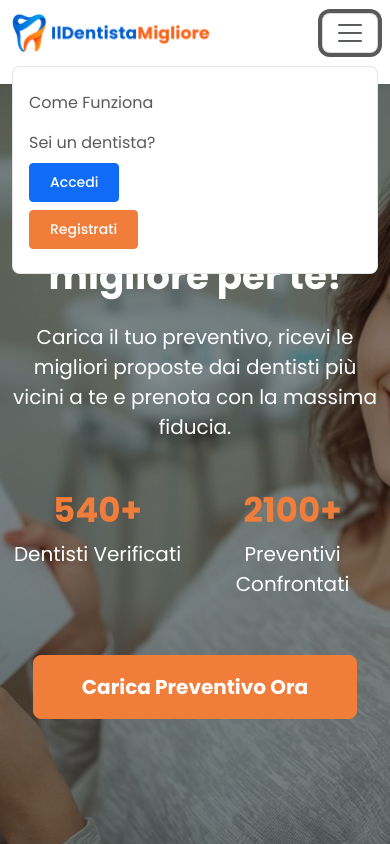
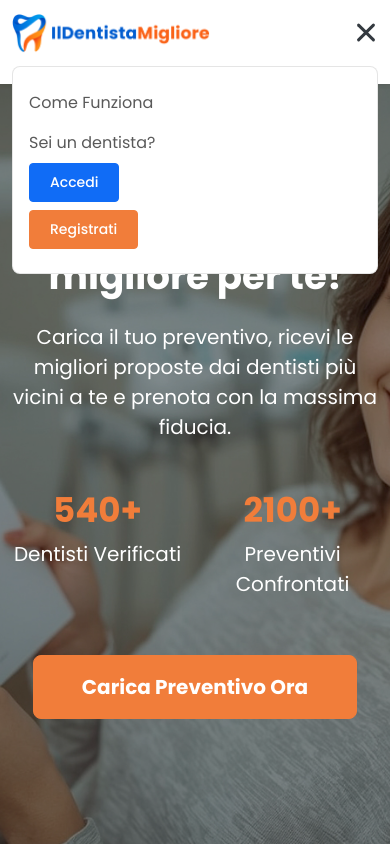
Before and after one commit to davidearbola/idm-new-project, a Vue app in the folder client/: page / in a window 390 px wide. Both pictures are taken after a click on the button "Toggle navigation". Shown: the top 844 px of the page. Built offline with nearby package versions, Linux system fonts and the light colour scheme; no server answers.

Commit message:
migliorie UI/UX

```diff
--- a/client/src/components/HeaderPublic.vue
+++ b/client/src/components/HeaderPublic.vue
@@ -1,25 +1,41 @@
 <script setup>
-import { computed, ref, watch } from 'vue';
+import { computed, ref, onMounted, onUnmounted, watch } from 'vue';
 import { RouterLink, useRouter, useRoute } from 'vue-router';
 import { useAuthStore } from '@/stores/authStore'
 import { storeToRefs } from 'pinia'
 import logoSrc from '@/assets/images/logo-IDM.png';
 import { useToast } from 'vue-toastification';
+import { Collapse } from 'bootstrap';
 
 const authStore = useAuthStore();
 const { user } = storeToRefs(authStore);
 const router = useRouter();
 const route = useRoute();
 const toast = useToast();
-const togglerButtonRef = ref(null);
 const collapseMenuRef = ref(null);
+let collapseInstance = null;
+
+const isMenuOpen = ref(false);
 
 const dashboardLink = computed(() => {
   if (!user.value) return '/login';
   return user.value.role === 'medico' ? '/medico/dashboard' : '/paziente/dashboard';
 });
 
+const closeMenu = () => {
+  if (collapseInstance && collapseMenuRef.value) {
+    collapseInstance.hide();
+  }
+};
+
+const toggleMenu = () => {
+  if (collapseInstance) {
+    collapseInstance.toggle();
+  }
+};
+
 const logout = async () => {
+  closeMenu();
   const response = await authStore.logout();
   if (!response.success) {
     toast.error(response.message);
@@ -28,10 +44,28 @@ const logout = async () => {
   router.push({ name: 'home' });
 };
 
+onMounted(() => {
+  const menuEl = collapseMenuRef.value;
+  if (menuEl) {
+    collapseInstance = new Collapse(menuEl, { toggle: false });
+
+    menuEl.addEventListener('show.bs.collapse', () => {
+      isMenuOpen.value = true;
+    });
+    menuEl.addEventListener('hide.bs.collapse', () => {
+      isMenuOpen.value = false;
+    });
+  }
+});
+
+onUnmounted(() => {
+  if (collapseInstance) {
+    collapseInstance.dispose();
+  }
+});
+
 watch(() => route.path, () => {
-  if (collapseMenuRef.value && collapseMenuRef.value.classList.contains('show')) {
-    togglerButtonRef.value?.click();
-  }
+  closeMenu();
 });
 </script>
 
@@ -42,12 +76,24 @@ watch(() => route.path, () => {
         <img :src="logoSrc" alt="Il Dentista Migliore Logo" style="height: 2.5rem;">
       </RouterLink>
 
-            <button ref="togglerButtonRef" class="navbar-toggler" type="button" data-bs-toggle="collapse" data-bs-target="#publicNavbar" aria-controls="publicNavbar" aria-expanded="false" aria-label="Toggle navigation">
-                <span class="navbar-toggler-icon"></span>
+      <button
+        class="navbar-toggler"
+        type="button"
+        aria-controls="publicNavbar"
+        aria-expanded="false"
+        aria-label="Toggle navigation"
+        @click="toggleMenu"
+        :class="{ 'open': isMenuOpen }"
+      >
+        <div class="hamburger-icon">
+            <span></span>
+            <span></span>
+            <span></span>
+        </div>
       </button>
 
       <div class="collapse navbar-collapse" id="publicNavbar" ref="collapseMenuRef">
-                <ul class="navbar-nav ms-auto mb-2 mb-lg-0 align-items-lg-center">
+        <ul class="navbar-nav ms-auto mb-2 mb-lg-0 align-items-lg-center" @click="closeMenu">
           <li class="nav-item">
             <RouterLink class="nav-link" to="/come-funziona">Come Funziona</RouterLink>
           </li>
@@ -67,7 +113,7 @@ watch(() => route.path, () => {
               <RouterLink class="btn btn-accent btn-sm" :to="dashboardLink">Area Personale</RouterLink>
             </li>
             <li class="nav-item ms-lg-2">
-                            <a href="#" class="btn btn-primary btn-sm" @click="logout">Logout</a>
+              <button type="button" class="btn btn-primary btn-sm" @click.stop="logout">Logout</button>
             </li>
           </template>
         </ul>
@@ -77,28 +123,57 @@ watch(() => route.path, () => {
 </template>
 
 <style scoped>
-.btn {
-  padding: 0.5rem 1.25rem;
-  font-weight: 500;
-  color: white !important;
-}
-.nav-link.router-link-active,
-.nav-link.router-link-exact-active {
-  font-weight: 600;
-  color: var(--bs-primary) !important;
+.btn { padding: 0.5rem 1.25rem; font-weight: 500; color: white !important; }
+.nav-link.router-link-active, .nav-link.router-link-exact-active { font-weight: 600; color: var(--bs-primary) !important; }
+nav { height: 10vh; }
+@media (max-width: 991.98px) {
+  .navbar-collapse { background-color: white; padding: 1rem; margin-top: 0.5rem; border-radius: var(--bs-border-radius); border: 1px solid rgba(0, 0, 0, 0.1); }
 }
 
-nav {
-  height: 10vh;
+.navbar-toggler {
+  border: none;
+  padding: 0;
+}
+.navbar-toggler:focus {
+  box-shadow: none;
 }
 
-@media (max-width: 991.98px) {
-  .navbar-collapse {
-    background-color: white;
-    padding: 1rem;
-    margin-top: 0.5rem;
-    border-radius: var(--bs-border-radius);
-    border: 1px solid rgba(0, 0, 0, 0.1);
+.hamburger-icon {
+  width: 24px;
+  height: 20px;
+  position: relative;
+  transform: rotate(0deg);
+  transition: .5s ease-in-out;
+  cursor: pointer;
 }
+
+.hamburger-icon span {
+  display: block;
+  position: absolute;
+  height: 3px;
+  width: 100%;
+  background: #343a40;
+  border-radius: 9px;
+  opacity: 1;
+  left: 0;
+  transform: rotate(0deg);
+  transition: .25s ease-in-out;
+}
+
+.hamburger-icon span:nth-child(1) { top: 0px; }
+.hamburger-icon span:nth-child(2) { top: 8px; }
+.hamburger-icon span:nth-child(3) { top: 16px; }
+
+.navbar-toggler.open .hamburger-icon span:nth-child(1) {
+  top: 8px;
+  transform: rotate(135deg);
+}
+.navbar-toggler.open .hamburger-icon span:nth-child(2) {
+  opacity: 0;
+  left: -60px;
+}
+.navbar-toggler.open .hamburger-icon span:nth-child(3) {
+  top: 8px;
+  transform: rotate(-135deg);
 }
 </style>
--- a/client/src/views/Auth/ForgotPasswordView.vue
+++ b/client/src/views/Auth/ForgotPasswordView.vue
@@ -3,7 +3,6 @@ import { ref } from 'vue';
 import { useAuthStore } from '@/stores/authStore'
 import { storeToRefs } from 'pinia'
 import { useToast } from 'vue-toastification';
-import logoSrc from '@/assets/images/logo-IDM.png'
 
 const toast = useToast();
 const authStore = useAuthStore()
@@ -23,11 +22,6 @@ const handleForgotPassword = async () => {
 
 <template>
     <div class="card border-0">
-        <div class="card-header text-center py-3">
-      <RouterLink to="/">
-        <img style="height: 3rem;" :src="logoSrc" alt="Il Dentista Migliore Logo">
-      </RouterLink>
-    </div>
       <div class="card-body p-4">
         <h1 class="card-title text-center mb-4">Password Dimenticata</h1>
         <p class="text-muted text-center mb-4">Inserisci la tua email e ti invieremo un link per reimpostare la password.</p>
--- a/client/src/views/Auth/LoginView.vue
+++ b/client/src/views/Auth/LoginView.vue
@@ -6,7 +6,6 @@ import { useRouter } from 'vue-router'
 import { useToast } from 'vue-toastification'
 import * as yup from 'yup'
 import { Form, Field, ErrorMessage } from 'vee-validate'
-import logoSrc from '@/assets/images/logo-IDM.png'
 
 const authStore = useAuthStore()
 const { isLoading } = storeToRefs(authStore)
@@ -42,11 +41,6 @@ const handleLogin = async (values, { resetForm }) => {
 
 <template>
   <div class="card border-0">
-    <div class="card-header text-center py-3">
-      <RouterLink to="/">
-        <img style="height: 3rem;" :src="logoSrc" alt="Il Dentista Migliore Logo">
-      </RouterLink>
-    </div>
     <div class="card-body p-4">
       <h1 class="card-title text-center mb-4">Login</h1>
       <Form @submit="handleLogin" :validation-schema="schema" v-slot="{ errors }">
--- a/client/src/views/Auth/RegisterView.vue
+++ b/client/src/views/Auth/RegisterView.vue
@@ -5,7 +5,6 @@ import { useAuthStore } from '@/stores/authStore';
 import { storeToRefs } from 'pinia';
 import { useToast } from 'vue-toastification';
 import { useRouter } from 'vue-router';
-import logoSrc from '@/assets/images/logo-IDM.png'
 
 const authStore = useAuthStore();
 const { isLoading } = storeToRefs(authStore);
@@ -41,11 +40,6 @@ const handleRegister = async (values, { resetForm }) => {
 
 <template>
   <div class="card border-0">
-    <div class="card-header text-center py-3">
-      <RouterLink to="/">
-        <img style="height: 3rem;" :src="logoSrc" alt="Il Dentista Migliore Logo">
-      </RouterLink>
-    </div>
     <div class="card-body p-4">
       <h1 class="card-title text-center mb-4">Crea un Account</h1>
       <Form @submit="handleRegister" :validation-schema="schema" v-slot="{ errors }">
--- a/client/src/views/Auth/ResendVerificationView.vue
+++ b/client/src/views/Auth/ResendVerificationView.vue
@@ -5,7 +5,6 @@ import { useAuthStore } from '@/stores/authStore'
 import { storeToRefs } from 'pinia'
 import { useToast } from 'vue-toastification'
 import { useRouter } from 'vue-router'
-import logoSrc from '@/assets/images/logo-IDM.png'
 
 const router = useRouter();
 const toast = useToast();
@@ -30,11 +29,6 @@ const handleResend = async (values, { resetForm}) => {
 
 <template>
   <div class="card border-0">
-    <div class="card-header text-center py-3">
-      <RouterLink to="/">
-        <img style="height: 3rem;" :src="logoSrc" alt="Il Dentista Migliore Logo">
-      </RouterLink>
-    </div>
     <div class="card-body p-4">
       <h1 class="card-title text-center mb-4">Invia di Nuovo l'Email</h1>
       <p class="text-muted text-center mb-4">Non hai ricevuto l'email? Inserisci il tuo indirizzo qui sotto per riceverne una nuova.</p>
```
Also changed, not shown: client/src/layouts/AuthLayout.vue (+20 -7 lines), client/src/views/Auth/RegisterMedicoView.vue (+8 -14 lines). Lines whose indentation alone changed are shown as unchanged.
